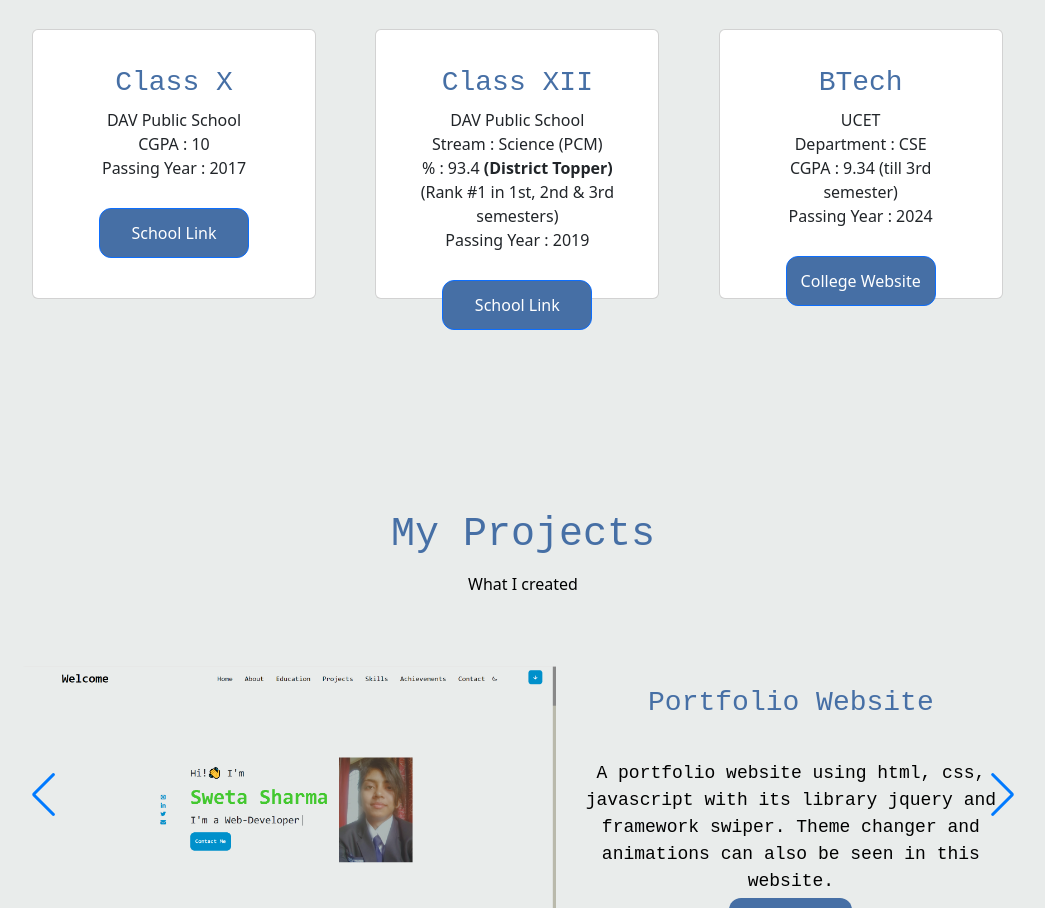
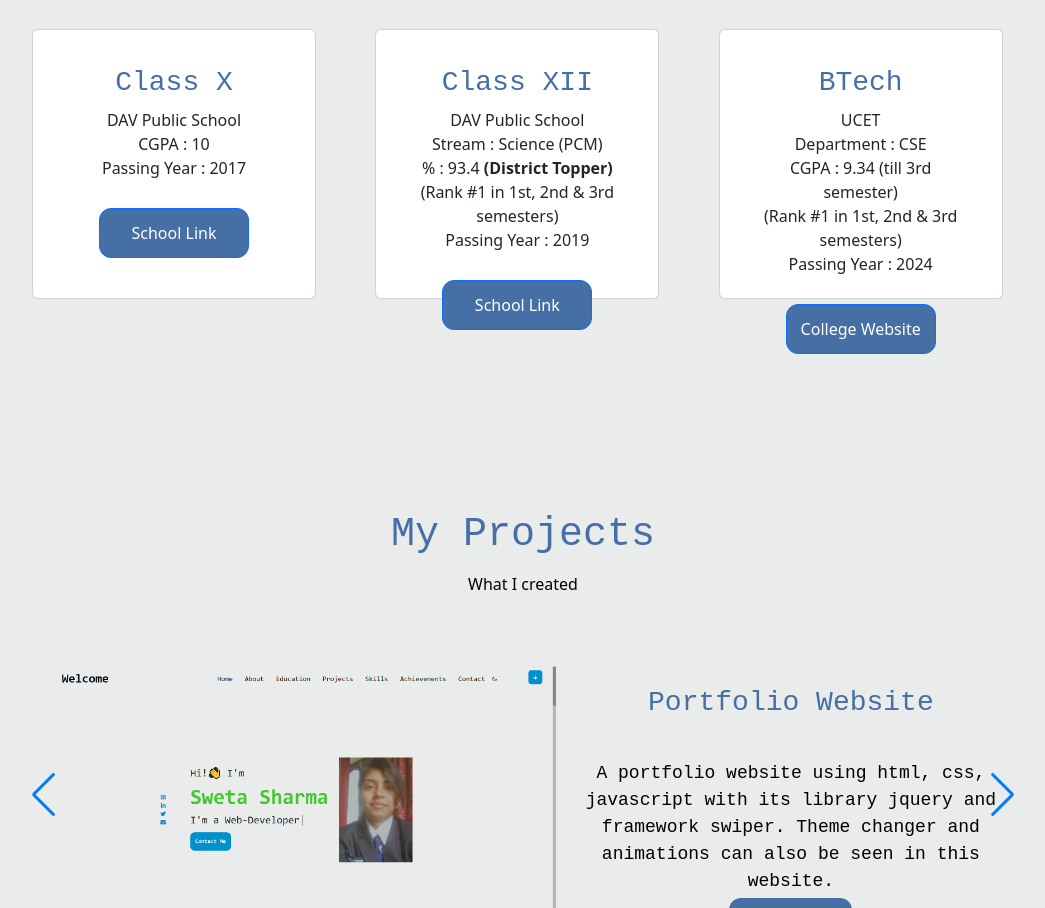
Before and after one commit to Sweta-Kumari-Sharma/My_Portfolio, a plain HTML site: page index.html in a window 1280 px wide. Shown: the part 1888-2796 px from the top of the page, without its empty margins (117-1162 px from the left). Drawn offline with nearby package versions, Linux system fonts and the light colour scheme; a script that the page names is missing; files whose address does not match are found by name.

Commit message:
Update index.html

```diff
--- a/index.html
+++ b/index.html
@@ -137,7 +137,7 @@
                       <div class="card">
                         <div class="card-body">
                           <h3 class="card-title">BTech</h3>
-                          <p class="card-text">UCET <br> Department : CSE <br> CGPA : 9.34 (till 3rd semester) <br>Passing Year : 2024</p>
+                          <p class="card-text">UCET <br> Department : CSE <br> CGPA : 9.34 (till 3rd semester) <br> (Rank #1 in 1st, 2nd & 3rd semesters) <br>Passing Year : 2024</p>
                           <a href="https://www.ucetvbu.ac.in/" class="btn btn-primary">College Website</a>
                         </div>
                       </div>
```
